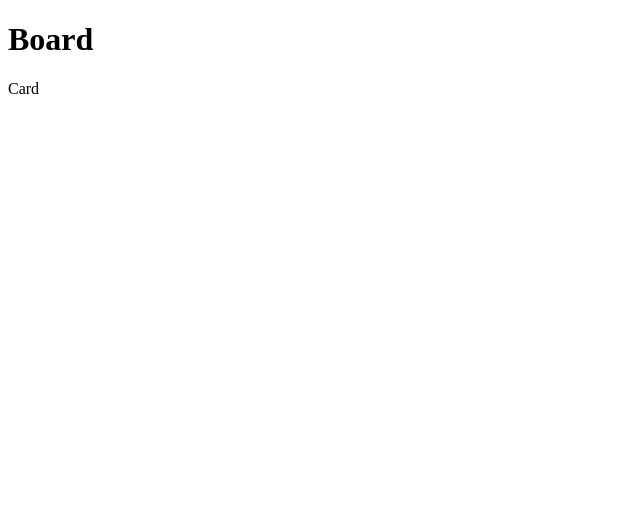
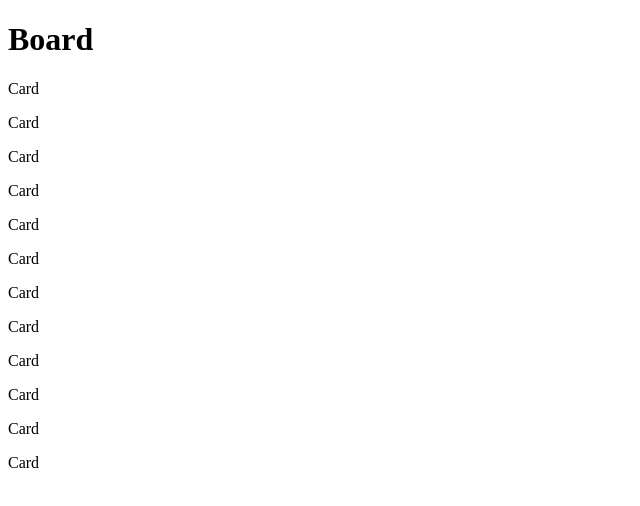
Before and after one commit to eccol/memory-game, a React (Vite) app: page / in a window 1280 px wide. Shown: the top 506 px of the page, without its empty margins (0-640 px from the left). Built offline with nearby package versions, Linux system fonts and the light colour scheme.

Commit message:
Create 12 cards

```diff
--- a/src/components/Board.jsx
+++ b/src/components/Board.jsx
@@ -1,10 +1,17 @@
 import Card from "./Card.jsx";
 
+const NUMBER_OF_CARDS = 12;
+
 export default function Board() {
+  const cards = [];
+  for (let i = 0; i < NUMBER_OF_CARDS; i++) {
+    cards.push(<Card />);
+  }
+
   return (
     <div className="board">
       <h1>Board</h1>
-      <Card />
+      {cards}
     </div>
   );
 }
```
